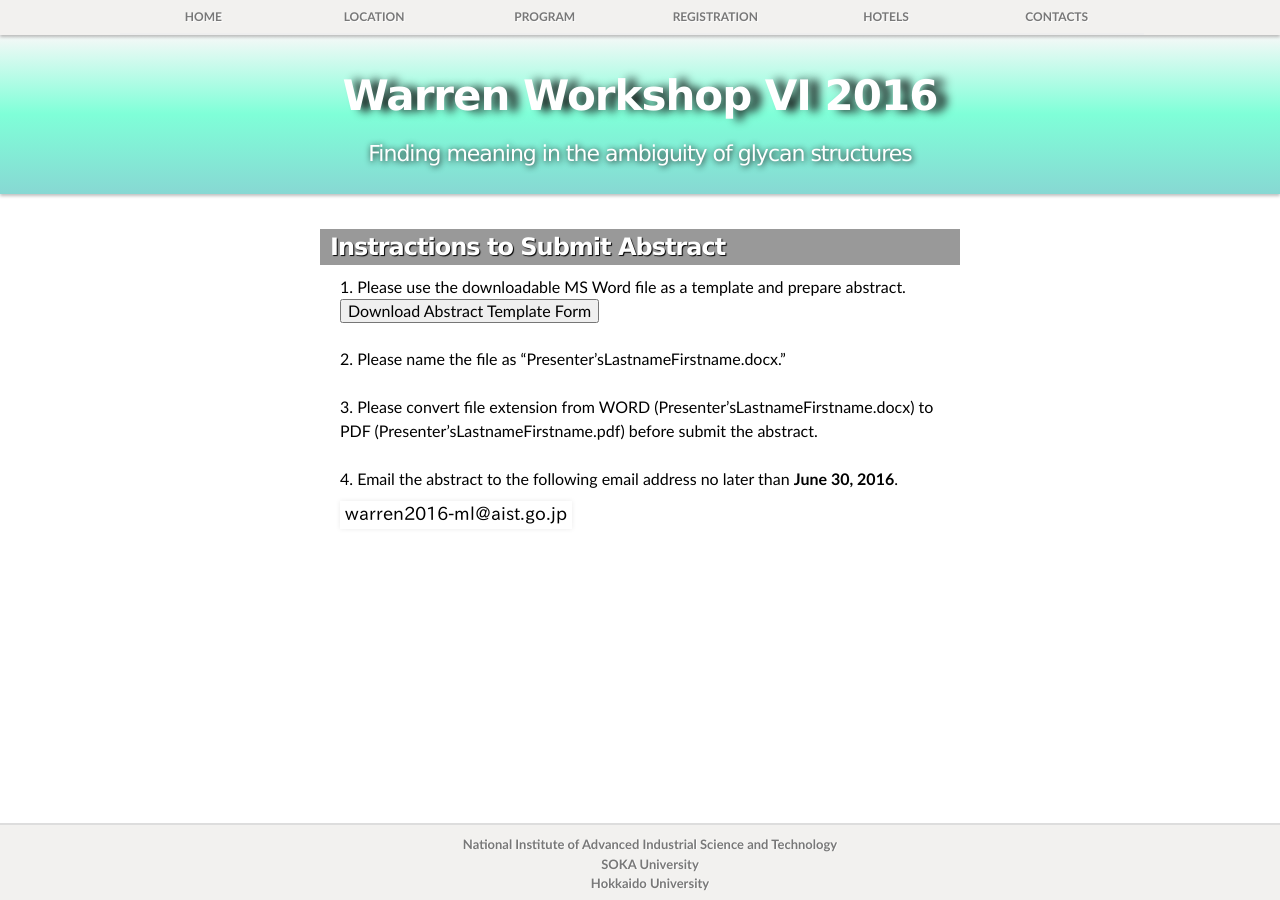
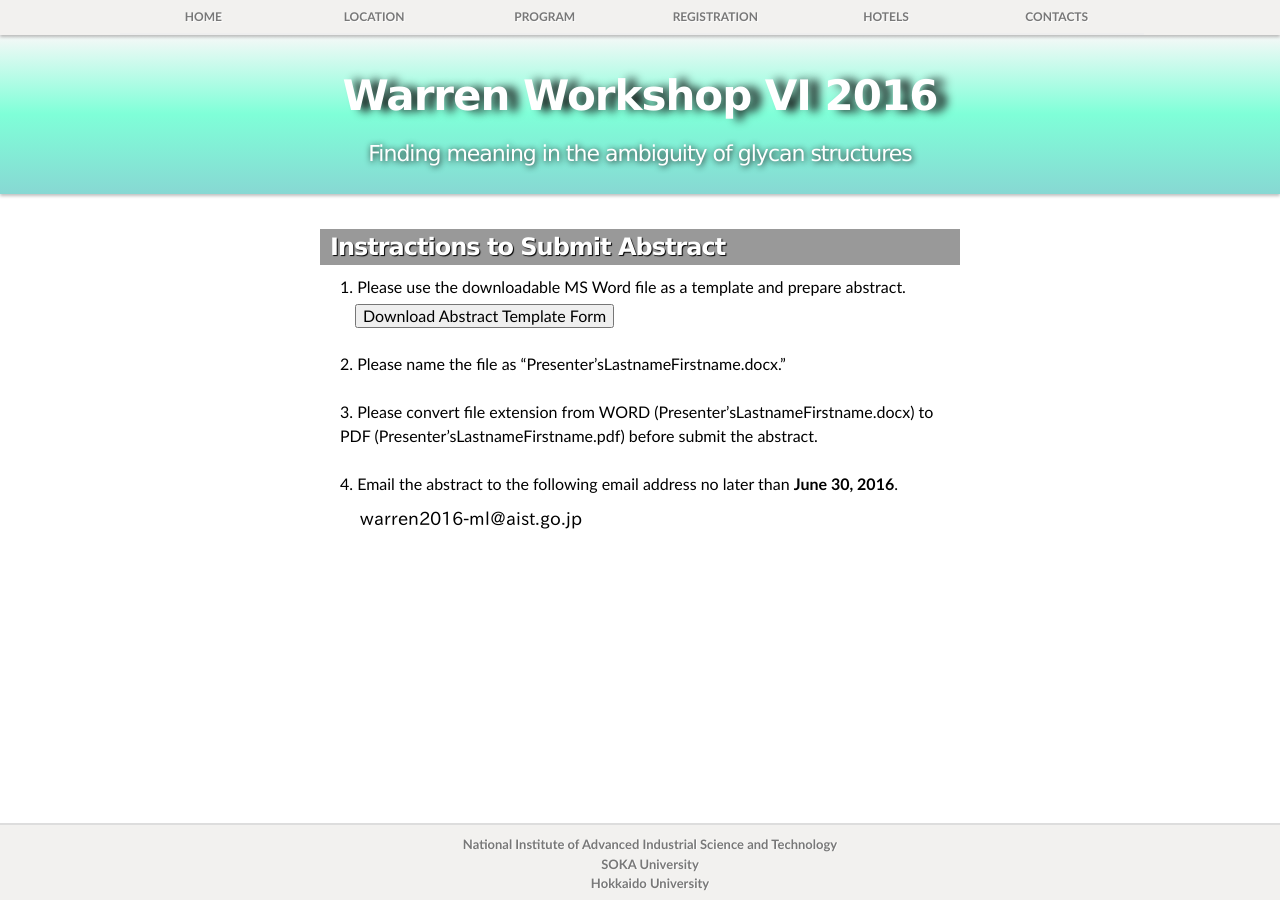
Before and after one commit to yamazakiM/test_warren2016, a Jekyll site: the page built from registration/submit.html, in a window 1280 px wide. Built offline with Jekyll 4.4.1, drawn with Linux system fonts in a browser that asks for light colours; nearby versions of some CDN libraries; library files that are not in the unit come from our copies.

Commit message:
Update stylesheet.css

```diff
--- a/stylesheets/stylesheet.css
+++ b/stylesheets/stylesheet.css
@@ -687,6 +687,17 @@ ul.instraction{
   list-style-type:none;
 }
 
+img.submit{
+  box-shadow:none;
+  display:block;
+  margin-left:15px;
+}
+input#button_submit_instraction{
+  margin-left:15px;
+  margin-top:5px;
+
+}
+
 /*******************************************************************************
 Small Device Styles
 *******************************************************************************/
```
